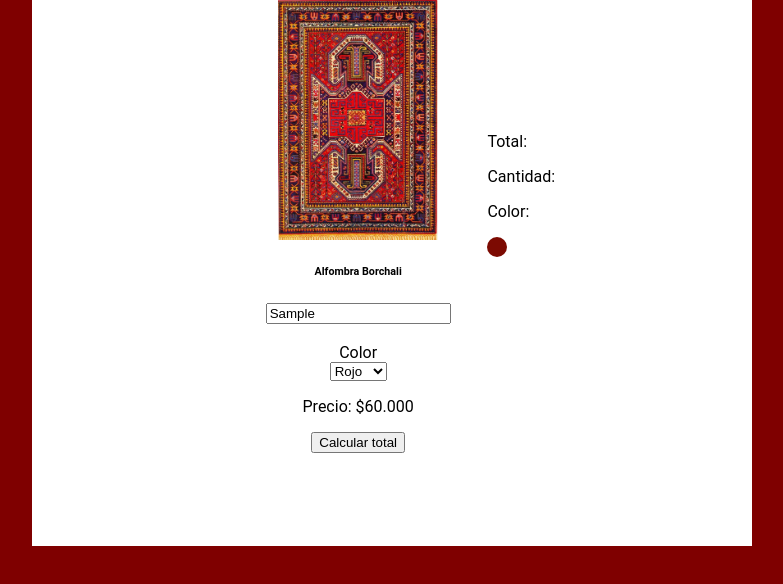
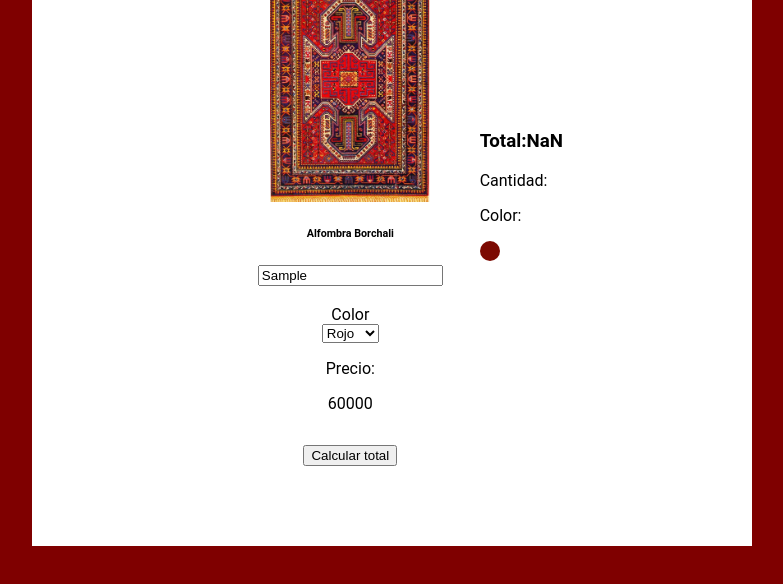
Before and after one commit to apofeniaisidora/javascript1, a plain HTML site: page index.html in a window 1280 px wide. Both pictures are taken after typing "Sample" into the empty fields and a click on the button "Calcular total". Shown: the part 182-766 px from the top of the page, without its empty margins (248-1031 px from the left). Drawn offline with Linux system fonts and the light colour scheme.

Commit message:
unir en una funcion

```diff
--- a/index.html
+++ b/index.html
@@ -1,16 +1,18 @@
 <!DOCTYPE html>
 <html>
+
 <head>
     <title>Primer proyecto javascript</title>
     <link rel="stylesheet" href="style.css">
 </head>
+
 <body>
     <div class="cuerpo">
         <div class="contenedor">
             <h1>Carrito de compra</h1>
             <img src="Borchali_rug.png">
             <h6>Alfombra Borchali</h6>
-        <input>
+            <input id="primer">
             <br>
             <label>Color</label>
             <select>
@@ -18,23 +20,39 @@
                 <option value="#b0bf1a">Verde</option>
                 <option value="#0026ca">Azul</option>
             </select>
-        <p>Precio: $60.000</p>
+            <p>Precio:
+            <section id="segundo">60000</section>
+            </p>
             <button>Calcular total</button>
         </div>
         <div>
-        <p>Total:</p><span></span>
+            <h3>Total:<span id="resultado"></span></h3>
             <p>Cantidad:</p><span></span>
-        <p class="color">Color:</p><div id="colorEleccion"></div>
+            <p class="color">Color:</p>
+            <div id="colorEleccion"></div>
         </div>
     </div>
 </body>
 <script>
+ //Cambio de color
  btn = document.querySelector("button");
     btn.addEventListener("click", () => {
         colorSelect = document.querySelector("select");
         color = colorSelect.value;
 
         forma = document.querySelector("#colorEleccion");
-              forma.style.background = color;})
+        forma.style.background = color;
+//
+        primerNumeroInput = document.querySelector("#primer");
+        primerNumero = primerNumeroInput.value;
+
+        resultado = Number(primerNumero) * 60000;
+
+        resultadoSpan = document.querySelector("#resultado");
+        resultadoSpan.innerHTML = resultado;
+    });
+
+    //suma de carrito
 </script>
+
 </html>
--- a/style.css
+++ b/style.css
@@ -14,3 +14,4 @@ img {
   width: 10em;
 }
 #colorEleccion {width: 20px; height: 20px; background-color: #7c0a02; border-radius: 50%;}
+button {margin-bottom: 2em;}
```
Lines whose indentation alone changed are shown as unchanged.
